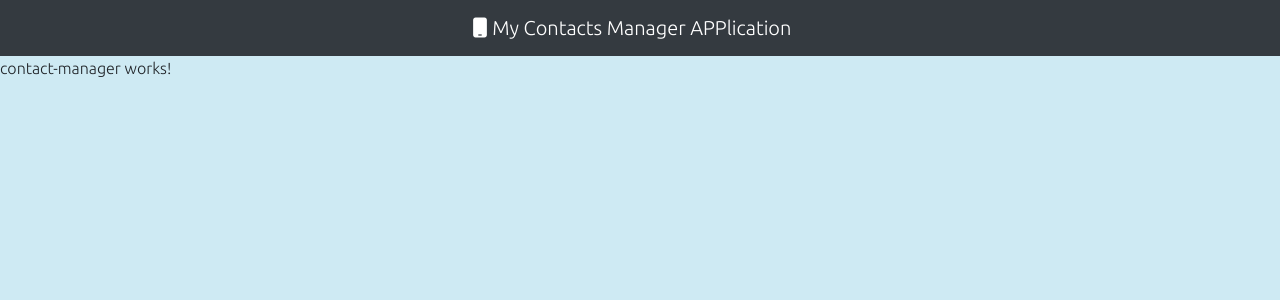
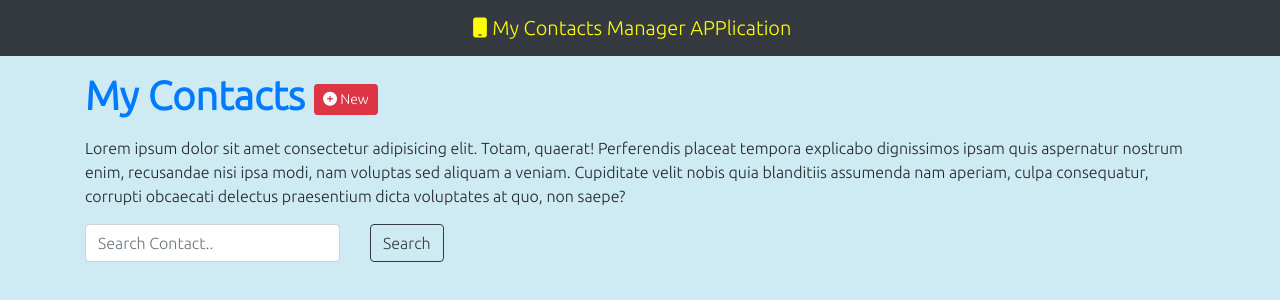
Before and after one commit to Nagoor-Khan-P/contact-manager-app, an Angular app: page /contacts/admin in a window 1280 px wide. Shown: the top 300 px of the page. Built offline with nearby package versions, Linux system fonts and the light colour scheme.

Commit message:
desined for nav bar and search property

```diff
--- a/src/app/components/contact-manager/contact-manager.component.html
+++ b/src/app/components/contact-manager/contact-manager.component.html
@@ -1 +1,29 @@
-<p>contact-manager works!</p>
+<div class="container-lg">
+    <div class="row">
+        <div class="col">
+            <h1 class="display-5 text-primary my-3 font-weight-bold">My Contacts
+                <a [routerLink]="['/contacts/add']" routerLinkActive="router-link-active"  class="btn btn-danger btn-sm"><i class="fa fa-plus-circle" aria-hidden="true"></i> New</a>
+            </h1>
+            <p>Lorem ipsum dolor sit amet consectetur adipisicing elit. Totam, quaerat!
+                Perferendis placeat tempora explicabo dignissimos ipsam quis aspernatur
+                nostrum enim, recusandae nisi ipsa modi, nam voluptas sed aliquam a veniam.
+                Cupiditate velit nobis quia blanditiis assumenda nam aperiam, culpa consequatur,
+                corrupti obcaecati delectus praesentium dicta voluptates at quo, non saepe?
+            </p>
+            <form>
+                <div class="row">
+                    <div class="col-md-6">
+                        <div class="row">
+                            <div class="col">
+                                <input type="text" class="form-control" placeholder="Search Contact..">
+                            </div>
+                            <div class="col">
+                                <input type="submit" class="btn btn-outline-dark" value="Search">
+                            </div>
+                        </div>
+                    </div>
+                </div>
+            </form>
+        </div>
+    </div>
+</div>
--- a/src/app/components/navbar/navbar.component.html
+++ b/src/app/components/navbar/navbar.component.html
@@ -1,5 +1,6 @@
 <nav class="navbar navbar-dark bg-dark">
     <div class="container-fluid justify-content-center">
-      <a class="navbar-brand mb-0 h1" routerLink="/"> <i class="fa fa-mobile"></i> My Contacts Manager APPlication</a>
+      <a class="navbar-brand mb-0 h1" routerLink="/" style="color:#FFFF00;">
+        <i class="fa fa-mobile"></i> My Contacts Manager APPlication</a>
     </div>
   </nav>
--- a/src/styles.css
+++ b/src/styles.css
@@ -3,5 +3,5 @@
 
 body{
     font-family: 'Ubuntu', sans-serif !important;
-    background-color: RGB(206 234 243);
+    background-color: RGB(206 234 243) !important;
 }
```
